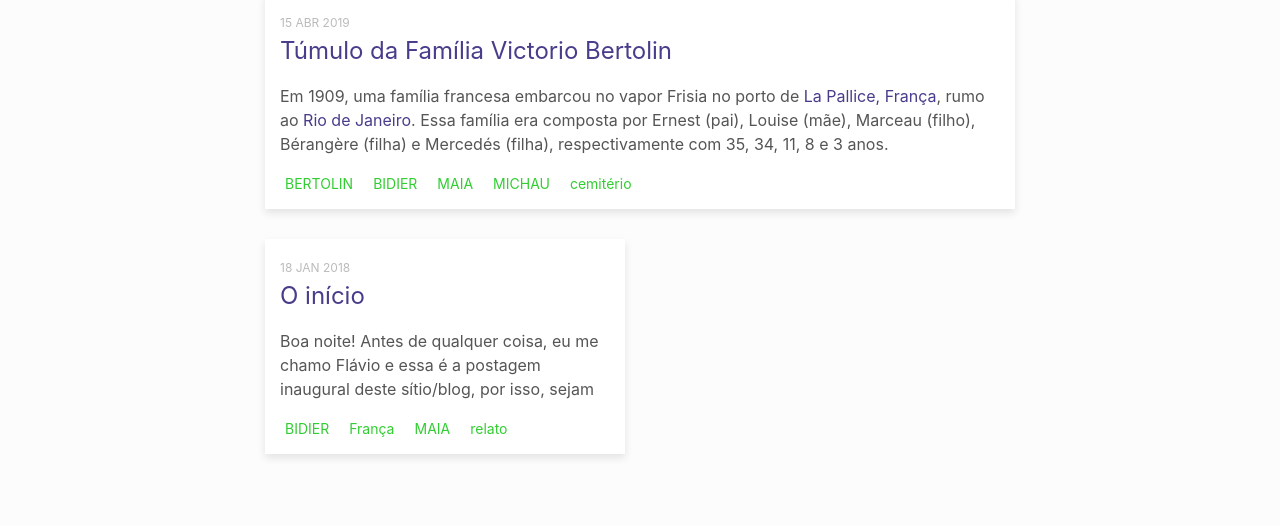
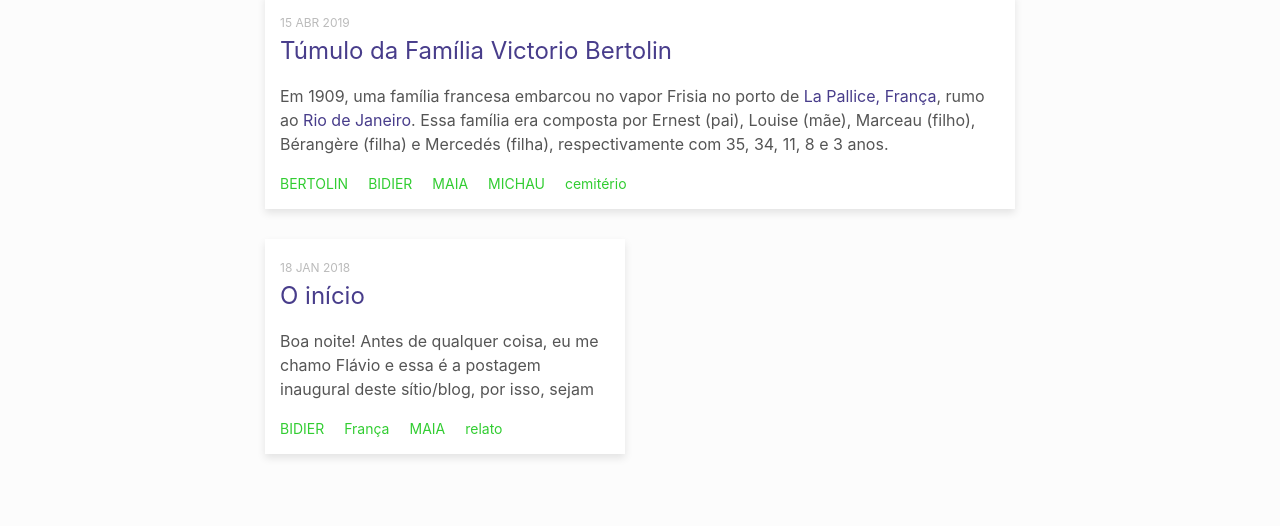
Before and after one commit to flaviodut/antepassados, a Jekyll site: the page built from index.md, in a window 1280 px wide. Shown: the part 156-682 px from the top of the page. Built offline with Jekyll 4.4.1, drawn with Linux system fonts in a browser that asks for light colours.

Commit message:
Alinhamento das tags nos posts listados na home

```diff
--- a/_sass/partials/_post.scss
+++ b/_sass/partials/_post.scss
@@ -32,7 +32,7 @@
 .post-item,
 .post {
   ul {
-    margin: 0;
+    margin: 0 0 0 -5px;
     padding: 0;
 
     li {
```
